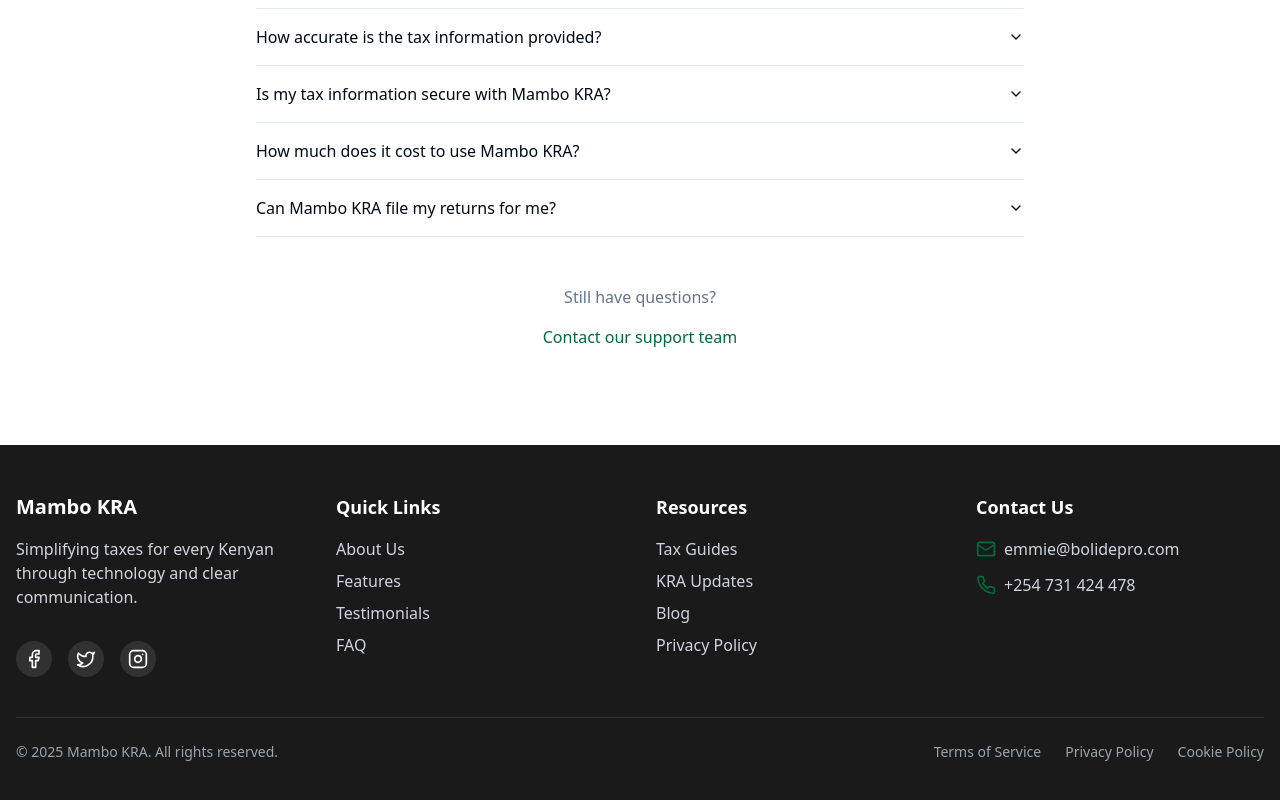
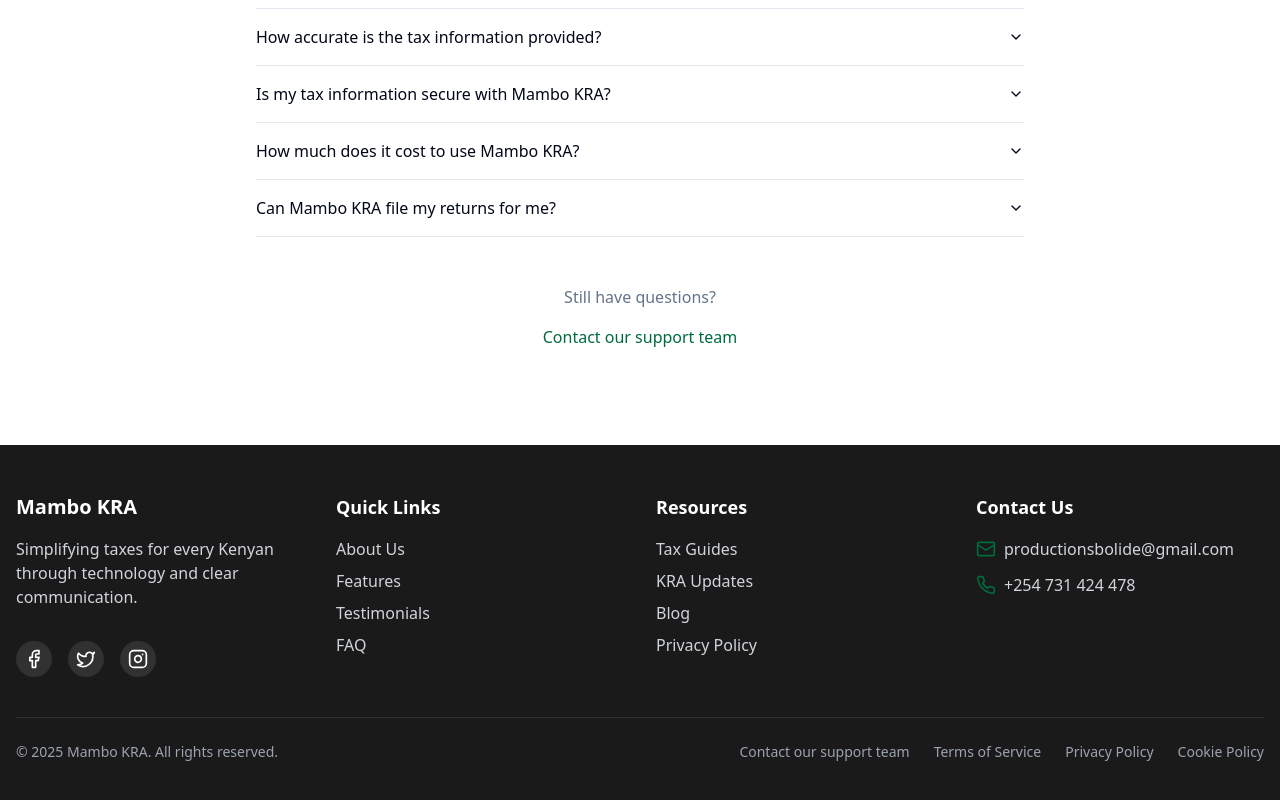
Before and after one commit to EmmieMuthiga/bolidepro.github.io, a React (Vite) app: page / in a window 1280 px wide. Shown: the part 2969-3769 px from the top of the page. Built offline with nearby package versions, Linux system fonts and the light colour scheme.

Commit message:
Fix: Update footer contact email
Update the footer to use productionsbolide@gmail.com and update the contact link.

```diff
--- a/src/components/Footer.tsx
+++ b/src/components/Footer.tsx
@@ -50,8 +50,8 @@ export function Footer() {
             <ul className="space-y-3">
               <li className="flex items-center">
                 <Mail className="h-5 w-5 mr-2 text-kenya-green" />
-                <a href="mailto:emmie@bolidepro.com" className="text-gray-300 hover:text-white">
-                  emmie@bolidepro.com
+                <a href="mailto:productionsbolide@gmail.com" className="text-gray-300 hover:text-white">
+                  productionsbolide@gmail.com
                 </a>
               </li>
               <li className="flex items-center">
@@ -69,6 +69,7 @@ export function Footer() {
             &copy; {currentYear} Mambo KRA. All rights reserved.
           </p>
           <div className="flex space-x-6 mt-4 md:mt-0">
+            <a href="mailto:productionsbolide@gmail.com" className="text-gray-400 hover:text-white text-sm">Contact our support team</a>
             <a href="#" className="text-gray-400 hover:text-white text-sm">Terms of Service</a>
             <a href="#" className="text-gray-400 hover:text-white text-sm">Privacy Policy</a>
             <a href="#" className="text-gray-400 hover:text-white text-sm">Cookie Policy</a>
```
